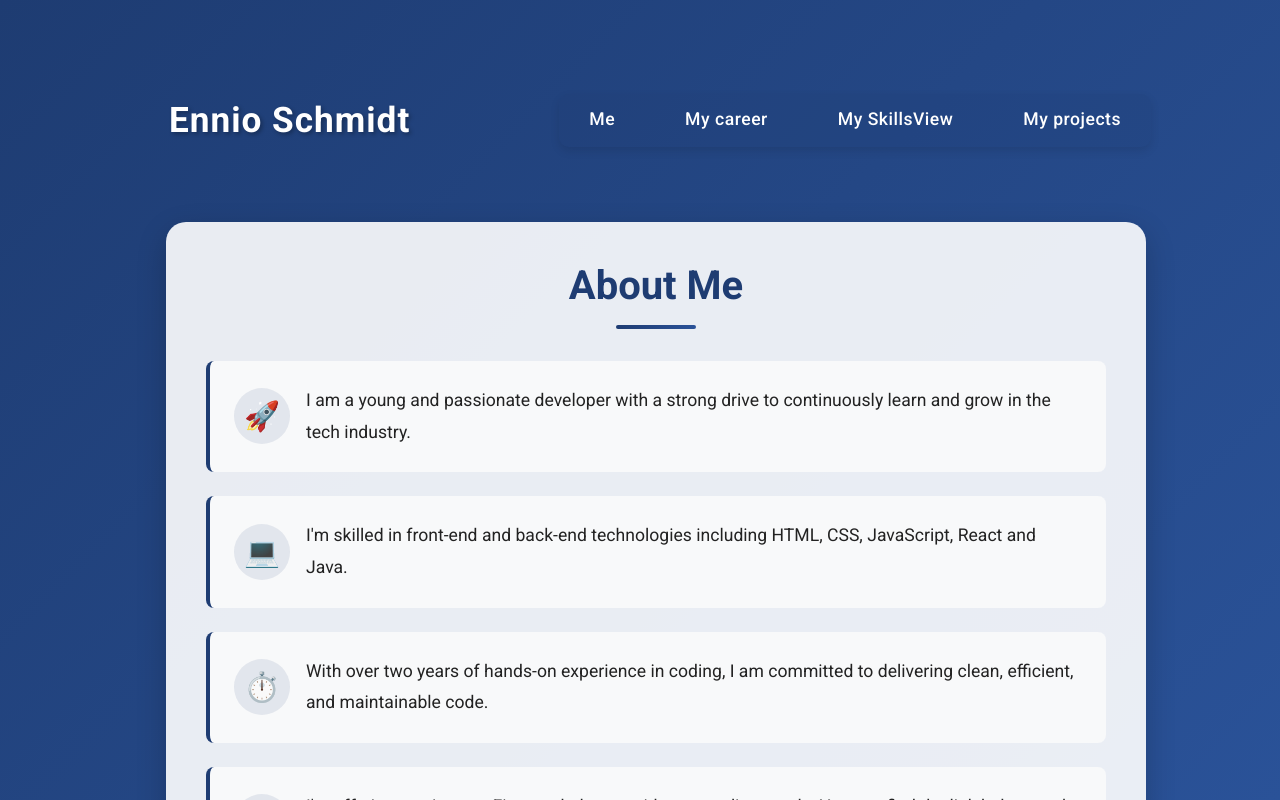
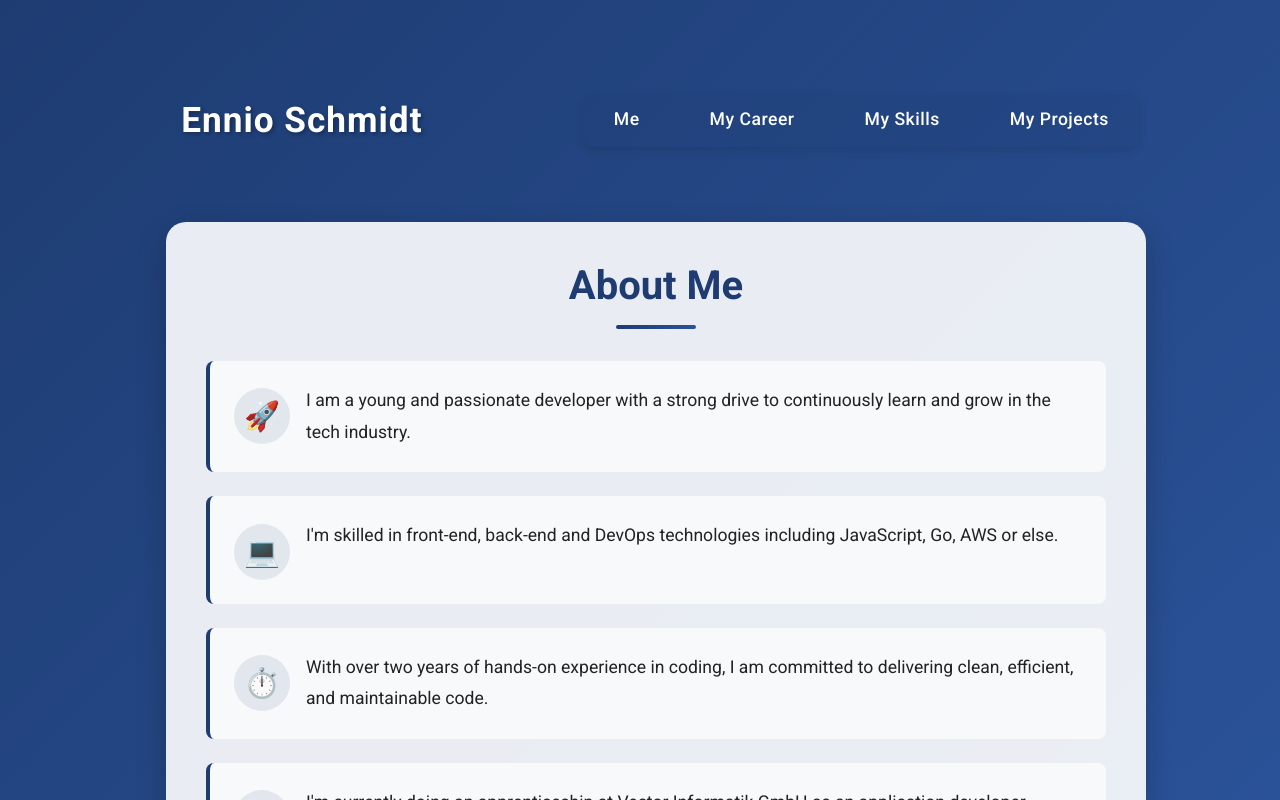
Before and after one commit to schmenniooo/PersonalWebsite, a React (Vite) app: page / in a window 1280 px wide. Both pictures are taken after a click on the button "Explore My Work". Built offline with nearby package versions, Linux system fonts and the light colour scheme.

Commit message:
some fixes

```diff
--- a/public/inputData/description.yaml
+++ b/public/inputData/description.yaml
@@ -1,13 +1,13 @@
+
 paragraphContent:
   paragraph1:
     text: "I am a young and passionate developer with a strong drive to continuously learn and grow in the tech industry."
 
   paragraph2:
-    text: "I'm skilled in front-end and back-end technologies including HTML, CSS, JavaScript, React and Java."
+    text: "I'm skilled in front-end, back-end and DevOps technologies including JavaScript, Go, AWS or else."
 
   paragraph3:
     text: "With over two years of hands-on experience in coding, I am committed to delivering clean, efficient, and maintainable code."
 
   paragraph4:
-    text: "I'm offering services on Fiverr to help you with your coding needs. You can find the link below on the right."
-    url: "https://de.fiverr.com/s/Q7Qpqz3"
+    text: "I'm currently doing an apprenticeship at Vector Informatik GmbH as an application developer."
--- a/src/components/header/Header.jsx
+++ b/src/components/header/Header.jsx
@@ -5,9 +5,9 @@ function Header(){
 
     const navigationItems = [
         ["Me", "/"],
-        ["My career", "/career"],
-        ["My SkillsView", "/skills"],
-        ["My projects", "/projects"]
+        ["My Career", "/career"],
+        ["My Skills", "/skills"],
+        ["My Projects", "/projects"]
     ]
 
     return (
```
